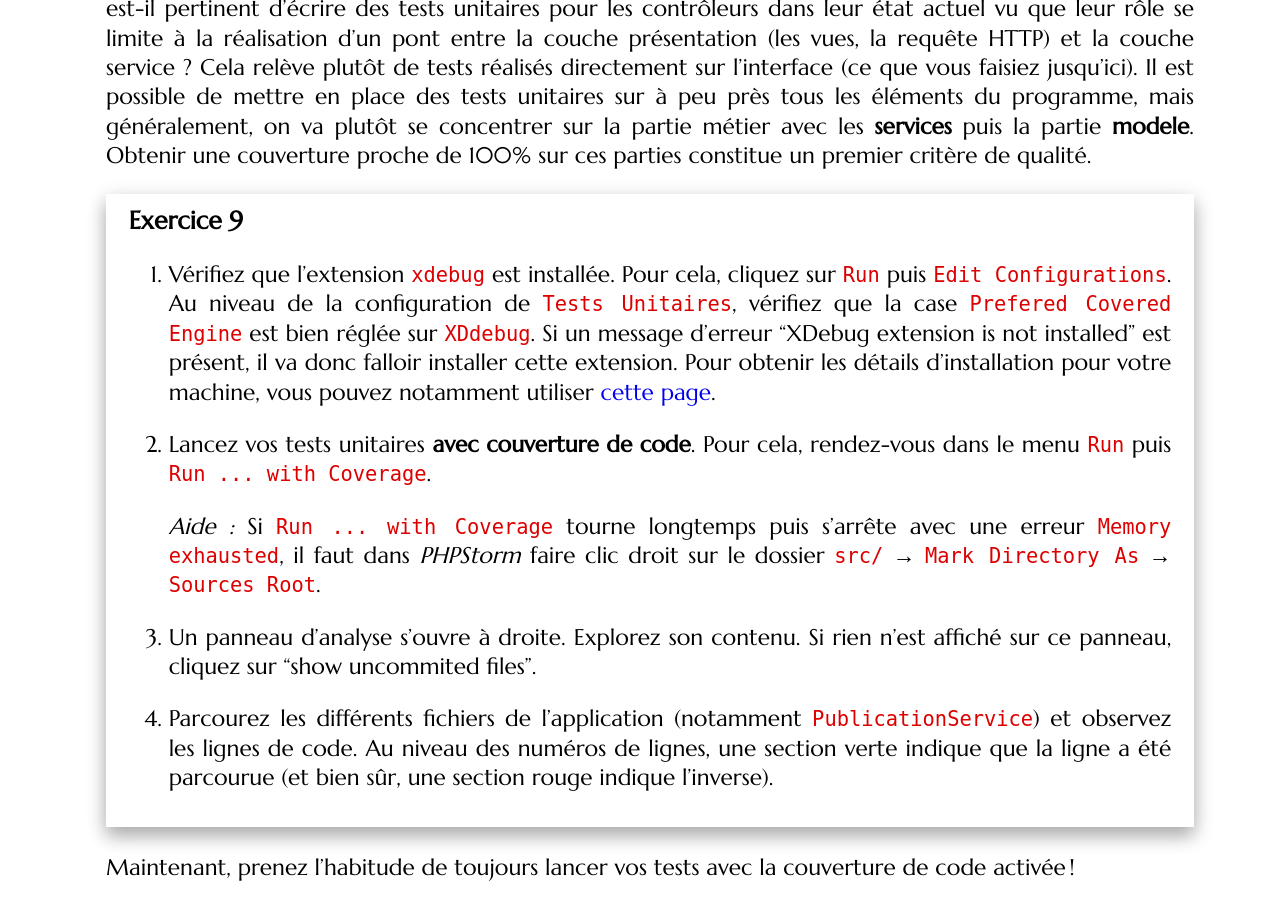
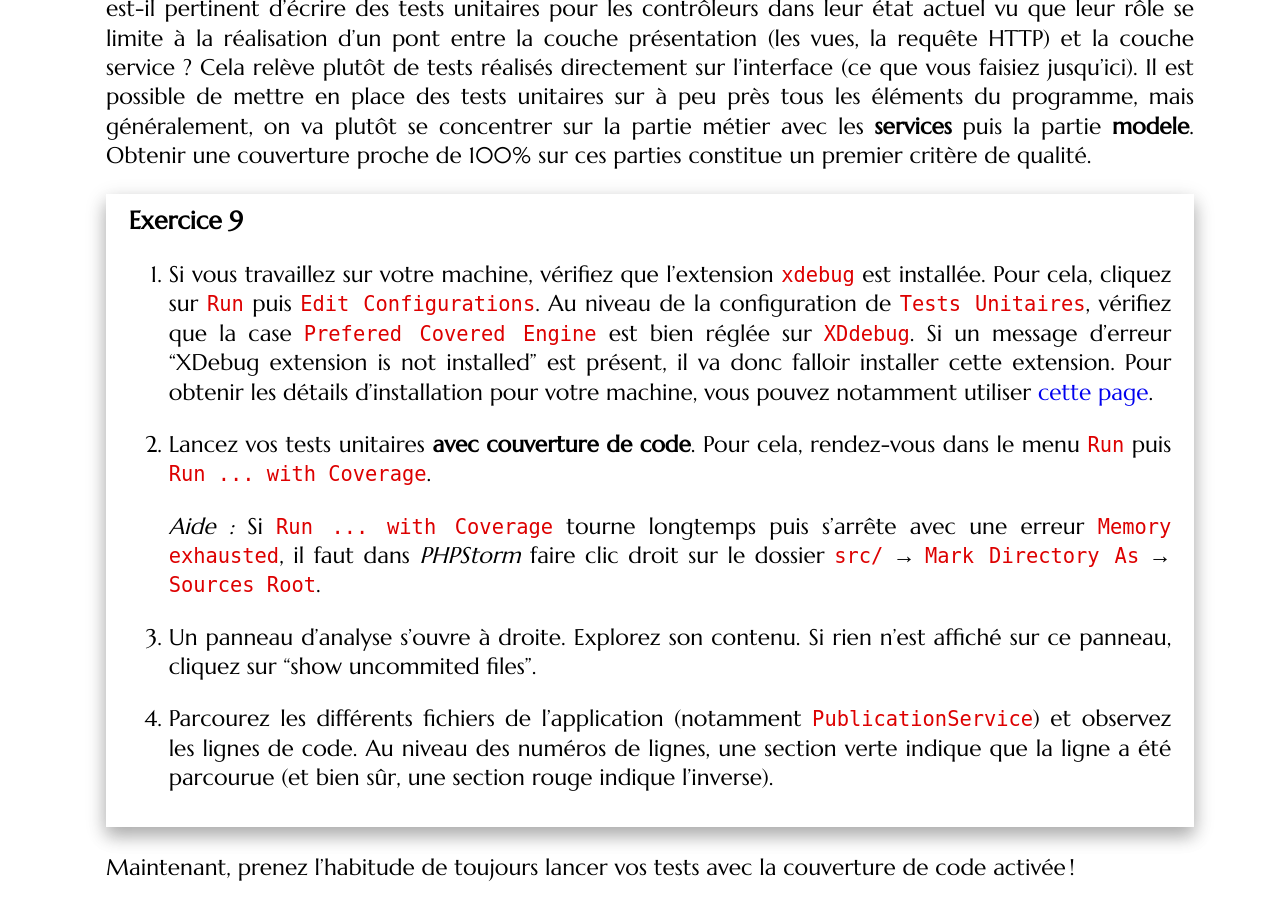
Before and after one commit to romainlebreton/R4.A.10-ComplementWeb, a Jekyll site: the page built from tutorials/tutorial_tests_1.md, in a window 1280 px wide and 900 px high, scrolled down 17737 px. Built offline with Jekyll 4.4.1, drawn with Linux system fonts in a browser that asks for light colours; some web fonts are replaced.

Commit message:
fix detail xdebug td3

```diff
--- a/tutorials/tutorial_tests_1.md
+++ b/tutorials/tutorial_tests_1.md
@@ -507,7 +507,7 @@ Il faut également se poser la question de **la portée** des tests. Doit-on (pe
 
 <div class="exercise">
 
-1. Vérifiez que l'extension `xdebug` est installée. Pour cela, cliquez sur `Run` puis `Edit Configurations`. Au niveau de la configuration de `Tests Unitaires`, vérifiez que la case `Prefered Covered Engine` est bien réglée sur `XDdebug`. Si un message d'erreur "XDebug extension is not installed" est présent, il va donc falloir installer cette extension. Pour obtenir les détails d'installation pour votre machine, vous pouvez notamment utiliser [cette page](https://xdebug.org/wizard).
+1. Si vous travaillez sur votre machine, vérifiez que l'extension `xdebug` est installée. Pour cela, cliquez sur `Run` puis `Edit Configurations`. Au niveau de la configuration de `Tests Unitaires`, vérifiez que la case `Prefered Covered Engine` est bien réglée sur `XDdebug`. Si un message d'erreur "XDebug extension is not installed" est présent, il va donc falloir installer cette extension. Pour obtenir les détails d'installation pour votre machine, vous pouvez notamment utiliser [cette page](https://xdebug.org/wizard).
 
 2. Lancez vos tests unitaires **avec couverture de code**. Pour cela, rendez-vous dans le menu `Run` puis `Run ... with  Coverage`.
 
```
